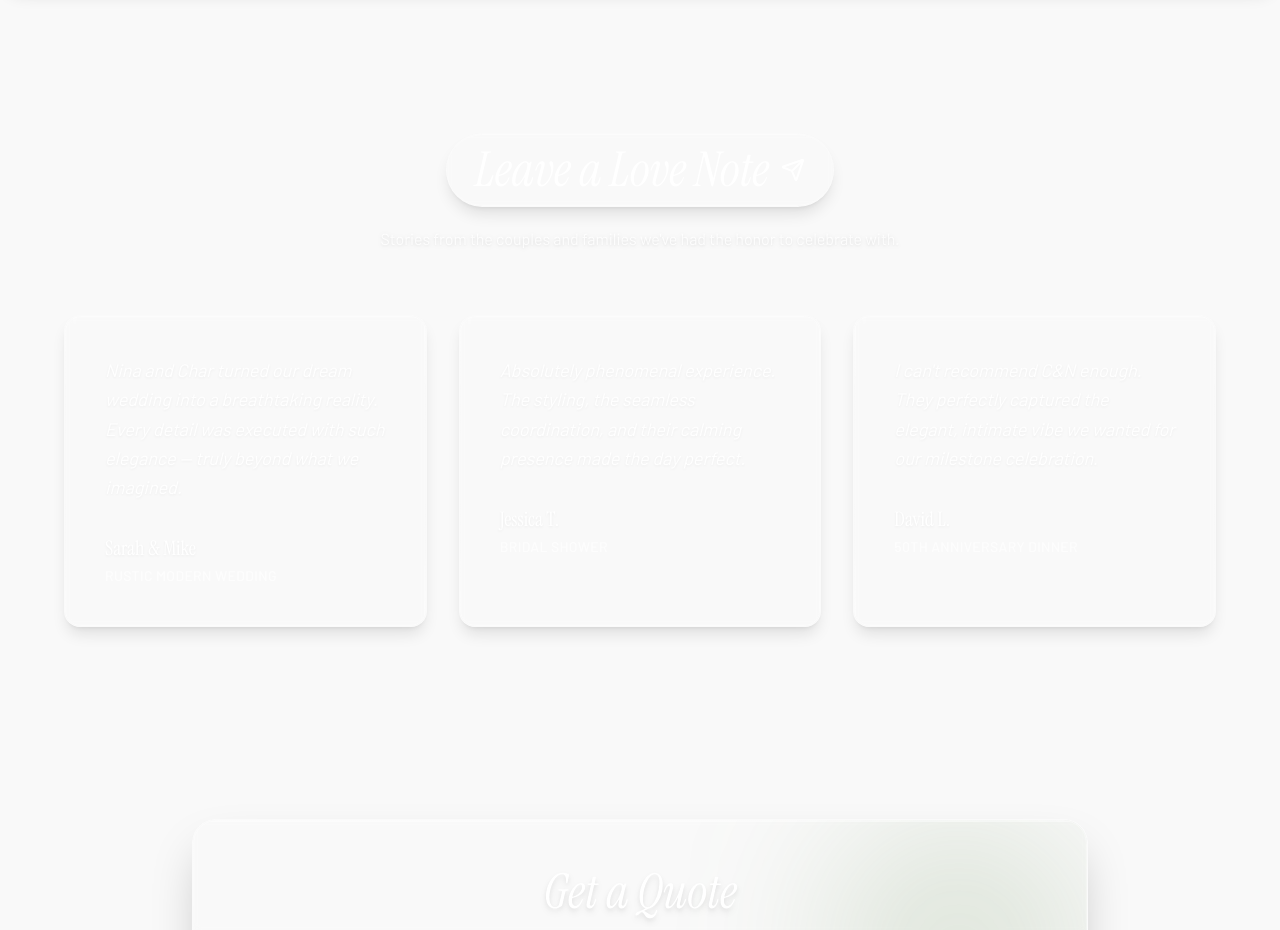
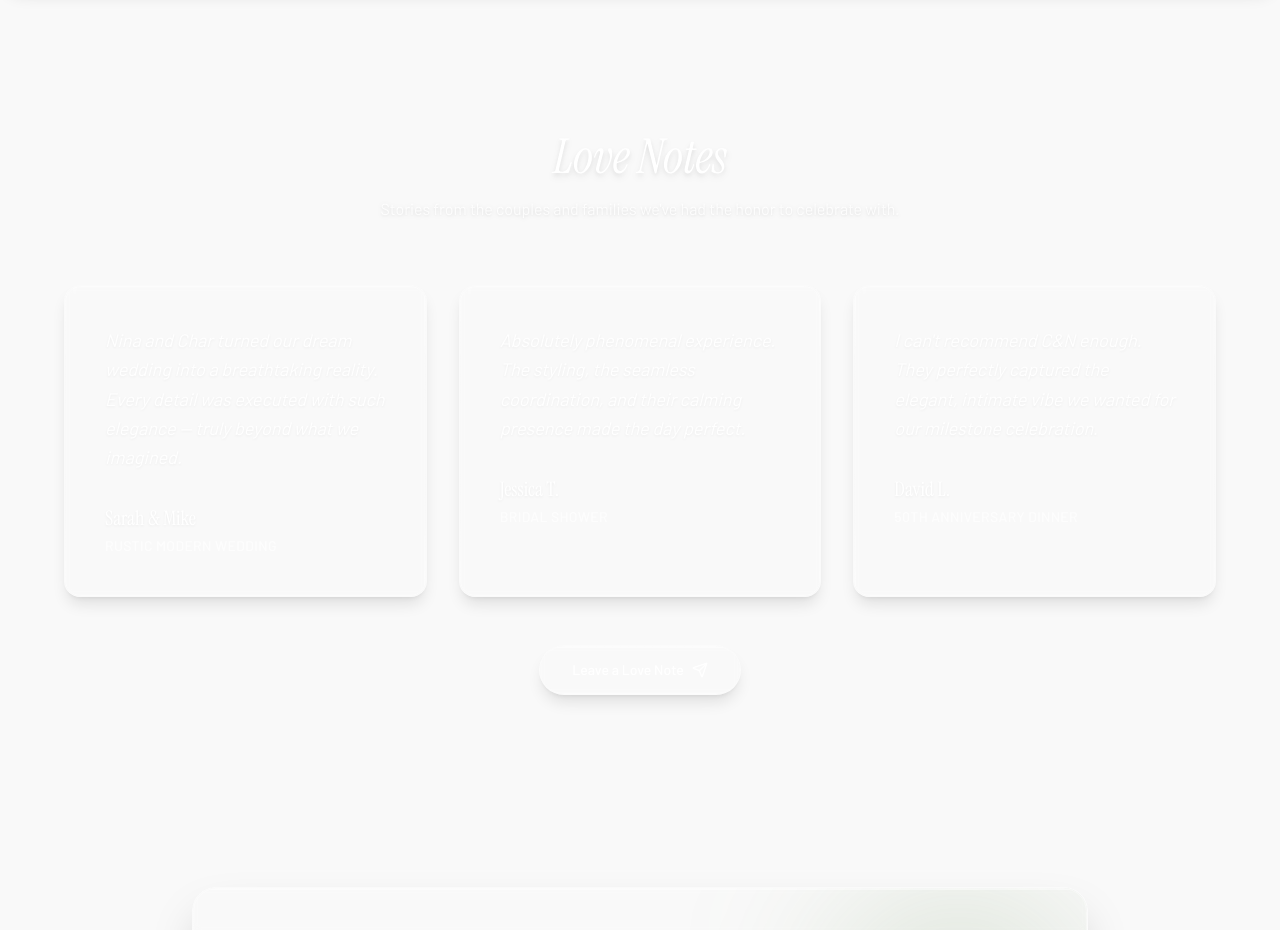
Before and after one commit to arkadberu-trmib/cn-event-management, a React (Vite) app: page / in a window 1280 px wide. Shown: the part 3320-4250 px from the top of the page. Built offline with nearby package versions, Linux system fonts and the light colour scheme.

Commit message:
Move love note button below testimonials

```diff
--- a/src/components/Testimonials.tsx
+++ b/src/components/Testimonials.tsx
@@ -116,17 +116,14 @@ export function Testimonials() {
   return (
     <section id="testimonials" className="py-24 px-6 lg:px-16 container mx-auto relative overflow-hidden">
       <div className="text-center mb-16 relative z-10">
-        <motion.button
-          type="button"
-          onClick={() => setIsOpen(true)}
+        <motion.h2
           initial={{ opacity: 0, y: 20 }}
           whileInView={{ opacity: 1, y: 0 }}
           viewport={{ once: true, margin: "-100px" }}
-          className="liquid-glass mb-5 inline-flex items-center justify-center gap-3 rounded-full border border-white/25 px-7 py-3 text-4xl font-heading italic text-white shadow-lg transition-colors hover:bg-white/15 md:text-5xl"
+          className="mb-4 text-4xl font-heading italic text-white drop-shadow-md md:text-5xl"
         >
-          Leave a Love Note
-          <Send className="h-5 w-5 md:h-6 md:w-6" />
-        </motion.button>
+          Love Notes
+        </motion.h2>
         <motion.p
           initial={{ opacity: 0, y: 20 }}
           whileInView={{ opacity: 1, y: 0 }}
@@ -160,6 +157,23 @@ export function Testimonials() {
         ))}
       </div>
 
+      <motion.div
+        initial={{ opacity: 0, y: 20 }}
+        whileInView={{ opacity: 1, y: 0 }}
+        viewport={{ once: true, margin: "-50px" }}
+        transition={{ delay: 0.2 }}
+        className="relative z-10 mt-12 flex justify-center"
+      >
+        <button
+          type="button"
+          onClick={() => setIsOpen(true)}
+          className="liquid-glass inline-flex items-center justify-center gap-2 rounded-full border border-white/30 px-8 py-3.5 text-sm font-medium text-white shadow-lg transition-colors hover:bg-white/15"
+        >
+          Leave a Love Note
+          <Send className="h-4 w-4" />
+        </button>
+      </motion.div>
+
       <AnimatePresence>
         {isOpen && (
           <>
@@ -180,7 +194,7 @@ export function Testimonials() {
               animate={{ opacity: 1, y: 0, scale: 1 }}
               exit={{ opacity: 0, y: 24, scale: 0.98 }}
               transition={{ duration: 0.2, ease: "easeOut" }}
-              className="fixed left-4 right-4 top-8 z-50 max-h-[calc(100vh-4rem)] overflow-y-auto rounded-2xl border border-white/20 bg-slate-950 p-6 shadow-2xl md:left-1/2 md:right-auto md:w-full md:max-w-xl md:-translate-x-1/2"
+              className="fixed left-4 right-4 top-1/2 z-50 max-h-[calc(100vh-4rem)] -translate-y-1/2 overflow-y-auto rounded-2xl border border-white/20 bg-slate-950 p-6 shadow-2xl md:left-1/2 md:right-auto md:w-full md:max-w-xl md:-translate-x-1/2"
             >
               <div className="mb-6 flex items-start justify-between gap-4">
                 <div>
```
